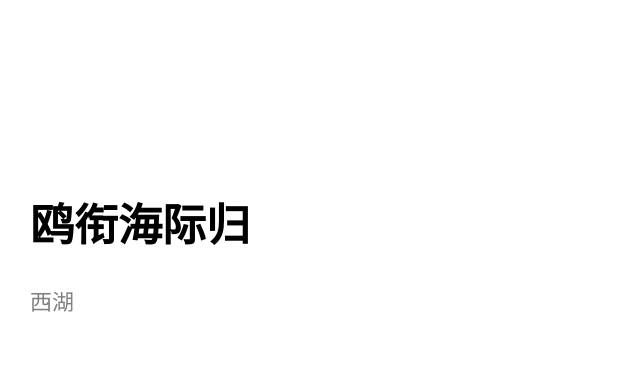
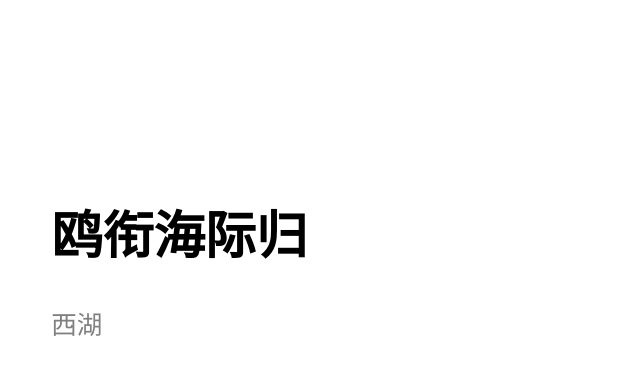
Before and after one commit to liushuaiiu/liushuaiiu.github.io, a Jekyll site: the page built from index.html, in a window 1280 px wide. Shown: the top 375 px of the page, without its empty margins (0-640 px from the left). Built offline with Jekyll 4.4.1, drawn with Linux system fonts in a browser that asks for light colours.

Commit message:
Update style.css

```diff
--- a/assets/css/style.css
+++ b/assets/css/style.css
@@ -1,44 +1,10 @@
 body {
-    font-family: 'Noto Sans SC', sans-serif;
-    /* 最小值：12px, 理想值：2vw, 最大值：22px */
-    font-size: clamp(12px, 2vw, 22px);
-    margin-left: 10px; /* 较小屏幕的默认左边距 */
+    font-family: 'Noto Sans SC', sans-serif; /* 字体族设置为Noto Sans SC，备用字体为sans-serif */
+    /* 最小值：18px, 理想值：2vw, 最大值：30px */
+    font-size: clamp(18px, 2vw, 30px); /* 字体大小根据视口宽度动态调整，但不小于18px且不大于30px */
+    margin-left: 4vw; /* 页面左边距设置为视口宽度的4%，以提供动态调整的空白区域 */
 }
 
-/* iPhone垂直方向 */
-@media (max-width: 374px) {
-    body {
-        margin-left: 18px; /* 小屏幕左边距 */
-    }
-}
-
-/* iPhone横向到iPad垂直方向 */
-@media (min-width: 375px) and (max-width: 767px) {
-    body {
-        margin-left: 20px; /* 中等屏幕左边距 */
-    }
-}
-
-/* iPad横向到小型桌面显示器 */
-@media (min-width: 768px) and (max-width: 1279px) {
-    body {
-        margin-left: 25px; /* 较大屏幕左边距 */
-    }
-}
-
-/* 中等桌面显示器 */
-@media (min-width: 1280px) and (max-width: 1439px) {
-    body {
-        margin-left: 30px; /* 大屏幕左边距 */
-    }
-}
-
-/* 大型桌面显示器 */
-@media (min-width: 1440px) {
-    body {
-        margin-left: 30px; /* 非常大屏幕左边距 */
-    }
-}
 header {
     width: 100%; /* 宽度占满整个屏幕 */
     height: 17vh; /* 高度为视口高度的20% */
```
